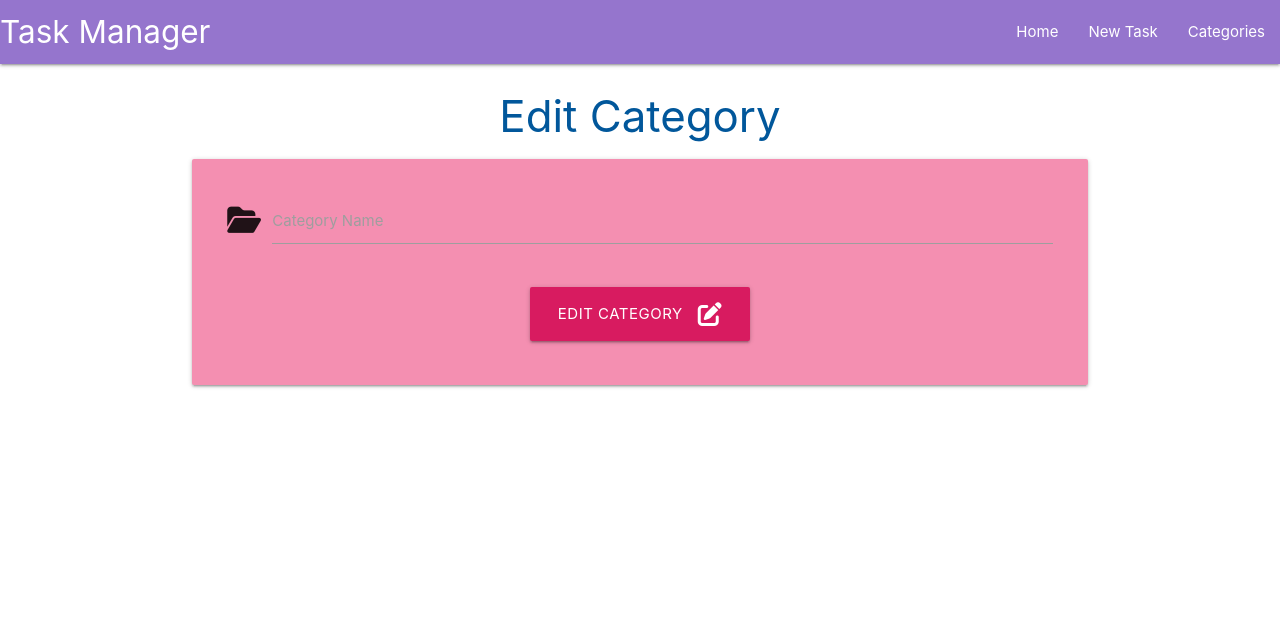
After one commit to petra66orii/task-manager, a Flask app: template taskmanager/templates/edit_category.html in a window 1280 px wide. The commit adds this page. Shown: the top 625 px of the page. Run offline with Flask 3, Linux system fonts and the light colour scheme; the template is opened without the code that fills it, so the values that code supplies are empty.

Commit message:
Create edit catgory page

```diff
--- a/taskmanager/templates/categories.html
+++ b/taskmanager/templates/categories.html
@@ -20,7 +20,7 @@
           <span class="card-title">{{ category.category_name }}</span>
         </div>
         <div class="card-action">
-          <a href="#" class="btn teal accent-4">Edit</a>
+          <a href="{{ url_for('edit_category', category_id=category.id) }}" class="btn teal accent-4">Edit</a>
           <a href="#" class="btn red accent-3">Delete</a>
         </div>
       </div>
--- /dev/null
+++ b/taskmanager/templates/edit_category.html
@@ -0,0 +1,27 @@
+{% extends "base.html" %}
+{% block content %}
+
+<h3 class="light-blue-text text-darken-4 center-align">Edit Category</h3>
+
+<div class="row card-panel pink lighten-3">
+    <form class="col s12" method="POST" action="{{ url_for('edit_category', category_id=category.id) }}">
+        <!-- Category Name -->
+        <div class="row">
+            <div class="input-field col s12">
+                <i class="fas fa-folder-open prefix light-black-text text-darken-4"></i>
+                <input id="category_name" name="category_name" value="{{ category.category_name }}" minlength="3" maxlength="25" type="text" class="validate" required>
+                <label for="category_name">Category Name</label>
+            </div>
+        </div>
+        <!-- Submit Button -->
+        <div class="row">
+            <div class="col s12 center-align">
+                <button type="submit" class="btn-large pink darken-1">
+                    Edit Category <i class="fas fa-edit right"></i>
+                </button>
+            </div>
+        </div>
+    </form>
+</div>
+
+{% endblock%}
```
Also changed, not shown: taskmanager/routes.py (+9 -0 lines).
